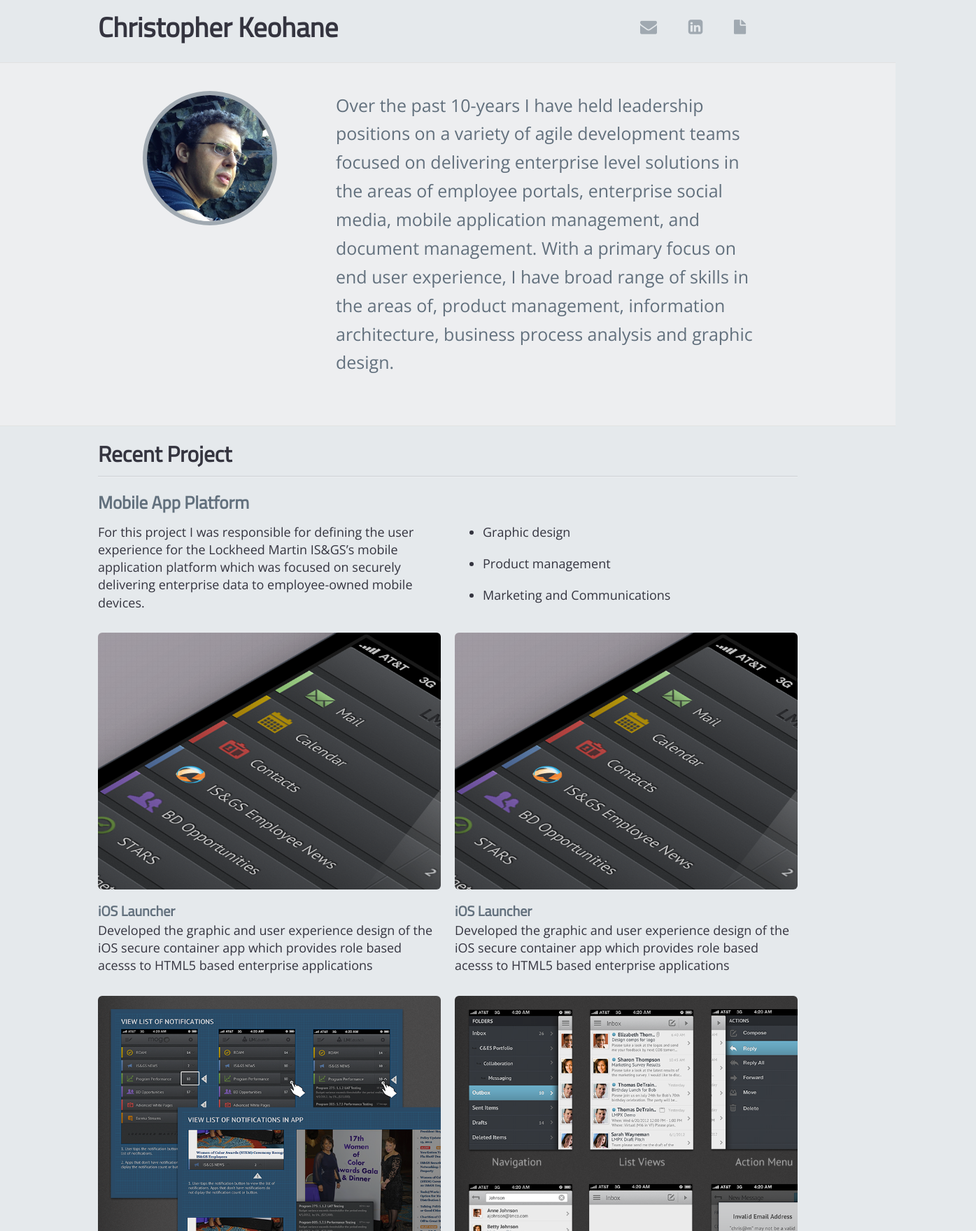
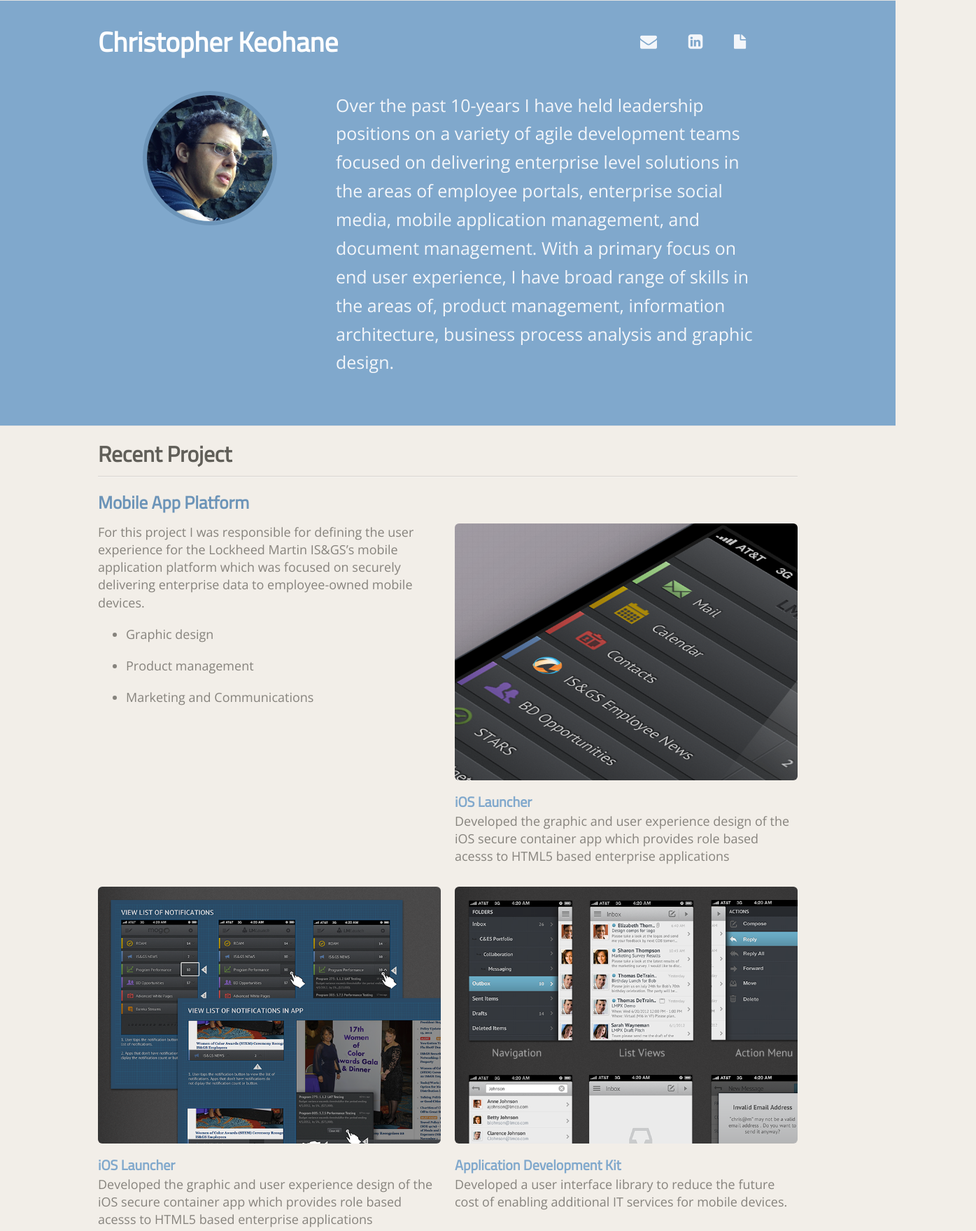
Before and after one commit to ckeohane/ckeohane.github.io, a plain HTML site: page index.html in a window 1280 px wide. Shown: the top 1759 px of the page at 70% size, 1395 px wide, since content can reach past the window. Drawn offline with nearby package versions, Linux system fonts and the light colour scheme.

Commit message:
Updated layout & bg design
Cleaned up css and html and added color

```diff
--- a/css/style.css
+++ b/css/style.css
@@ -3,8 +3,8 @@
 
 body {
   font-family: 'Open Sans', sans-serif;
-  color: #34343f;
-  background: #e5e9ec;
+  color: #86837d;
+  background: #f2eee8;
   font-weight: 300;
   font-size: 16px;
   line-height: 24px;
@@ -15,7 +15,7 @@ h1 {
   font-family: 'Titillium Web', sans-serif;
   font-size: 39.0625px;
   line-height: 58.59375px;
-  color: #34343f;
+  color: #fefeff;
   margin-top: 10px;
   margin-bottom: 10px;
 }
@@ -24,7 +24,7 @@ h2 {
   font-family: 'Titillium Web', sans-serif;
   font-size: 31.25px;
   line-height: 40.875px;
-  color: #34343f;
+  color: #605e58;
   margin-top: 20px;
   margin-bottom: 10px;
 }
@@ -33,7 +33,7 @@ h3 {
   font-family: 'Titillium Web', sans-serif;
   font-size: 25px;
   line-height: 37.5px;
-  color: #62707d;
+  color: #6c94b8;
   margin-top: 0px;
   margin-bottom: 0px;
 }
@@ -42,7 +42,7 @@ h4 {
   font-family: 'Titillium Web', sans-serif;
   font-size: 20px;
   line-height: 30px;
-  color: #62707d;
+  color: #80a8cc;
   margin-top: 0px;
   margin-bottom: 0px;
 }
@@ -73,6 +73,15 @@ hr.headerRule {
     border-bottom: 1px solid rgba(255, 255, 255, 0.3);
 }
 
+.btn {
+  color: #f3f6fa;
+  background: #80a8cc;
+  padding: 10px 30px;
+  margin: 40px 0px 0px 20px;
+  border-radius: 8px;
+  text-decoration: none;
+  text-transform: uppercase;
+}
 
 /* DIV alignment */
 
@@ -91,7 +100,7 @@ hr.headerRule {
 /* Elements */
 
 .icon {
- color: #a0a9b1;
+ color: #f3f6fa;
  padding: 10px;
  margin-top: 20px;
  margin-right: 20px;
@@ -102,7 +111,7 @@ hr.headerRule {
    border-radius: 50%;
    margin-top: 20px;
    margin-bottom: 20px;
-   border: 6px solid #a0a9b1;
+   border: 6px solid #6c94b8;
 }
 
 .projectImages {
@@ -126,7 +135,7 @@ hr.headerRule {
 }
 
 .introText {
-  color: #62707d;
+  color: #f3f6fa;
   font-weight: 300;
   font-size: 25px;
   line-height: 40.875px;
@@ -159,9 +168,9 @@ hr.headerRule {
 .bigBand {
   width: 100%;
   margin: 0;
-  color: #808080;
+  color: #fbfcfd;
   padding: 20px 0;
-  background: #edeef0;
+  background: #80a8cc;
   border-bottom: 1px solid #e2e2e2;
   border-top: 1px solid #e2e2e2;
 }
--- a/index.html
+++ b/index.html
@@ -12,9 +12,11 @@
 </head>
 <body>
 
-<!-- Header -->
 
-<div class="container clearfix">
+<!-- Overview -->
+
+<div class="bigBand">
+	<div class="container clearfix">
 
 	<div class="grid_9">
 		<h1 class="thick">Christopher Keohane</h1>
@@ -28,12 +30,6 @@
 		</p>
 	</div>
 
-</div>
-
-<!-- Overview -->
-
-<div class="bigBand">
-	<div class="container clearfix">
 
 			<div class="grid_4 zeroAuto">
 
@@ -67,23 +63,13 @@
 	<div class="grid_6">
 		<p class="bottomMargin"> For this project I was responsible for defining the user experience for the Lockheed Martin IS&GS’s mobile application platform which was focused on securely delivering enterprise data to employee-owned mobile devices.
 		</p>
-	</div>
-	<div class="grid_6 omega">
+
 		<ul>
 			<li>Graphic design</li>
 			<li>Product management</li>
 			<li>Marketing and Communications</li>
 		</ul>
 	</div>
-
-
-	<div class="grid_6">
-			<img class="projectImages"src="img/launcher.png" alt="ios6 Launcher" width="100%">
-			<h4>iOS Launcher</h4>
-			<p>Developed the graphic and user experience design of the iOS secure container app which provides role based acesss to HTML5 based enterprise applications</p>
-	</div>
-
-
 
 	<div class="grid_6 omega">
 			<img class="projectImages"src="img/launcher.png" alt="ios6 Launcher" width="100%">
@@ -126,11 +112,14 @@
 	<div class="grid_12">
 		<h2>Recent Positions</h2>
 		<hr class="headerRule">
+		<img class="projectImages" src="img/timeline.png" alt="apps" width="100%">
 	</div>
+
+
 
 	<!-- Position 1 -->
 	<div class="grid_3">
-		<h3 class="thick noMargin">2000 - 2004</h3>
+		<h4 class="thick noMargin">2000 - 2004</h4>
 		<h4 class="thin noMargin">Lockheed Martin IS&GS</h4>
 	</div>
 
@@ -141,7 +130,7 @@
 
 	<!-- Position 2 -->
 	<div class="grid_3">
-		<h3 class="thick noMargin">2000 - 2004</h3>
+		<h4 class="thick noMargin">2000 - 2004</h4>
 		<h4 class="thin noMargin">Lockheed Martin IS&GS</h4>
 	</div>
 
@@ -152,30 +141,30 @@
 
 	<!-- Position 3 -->
 	<div class="grid_3">
-		<h3 class="thick noMargin">2000 - 2004</h3>
+		<h4 class="thick noMargin">2000 - 2004</h4>
 		<h4 class="thin noMargin">Lockheed Martin IS&GS</h4>
 	</div>
 
 	<div class="grid_9 omega">
 		<h3 class="thick noMargin">Unity Product Owner</h3>
 		<p>Responsible for customer engagement, marketing, and product definition of the collaboration based services provided to Lockheed Martin IS&GS organization.</p>
-	</div>
 
 	<!-- Position 4 -->
 	<div class="grid_3">
-		<h3 class="thick noMargin">2000 - 2004</h3>
+		<h4 class="thick noMargin">2000 - 2004</h4>
 		<h4 class="thin noMargin">Lockheed Martin IS&GS</h4>
 	</div>
 
 	<div class="grid_9 omega">
 		<h3 class="thick noMargin">Unity Product Owner</h3>
 		<p>Responsible for customer engagement, marketing, and product definition of the collaboration based services provided to Lockheed Martin IS&GS organization.</p>
+
+	<div class="grid_12">
+		 <p><a href="#" class="btn">Download Resume</a></p>
 	</div>
-
 
 </div>
 
 
-
 </body>
 </html>
```
Also changed, not shown: img/timeline.png (added).
